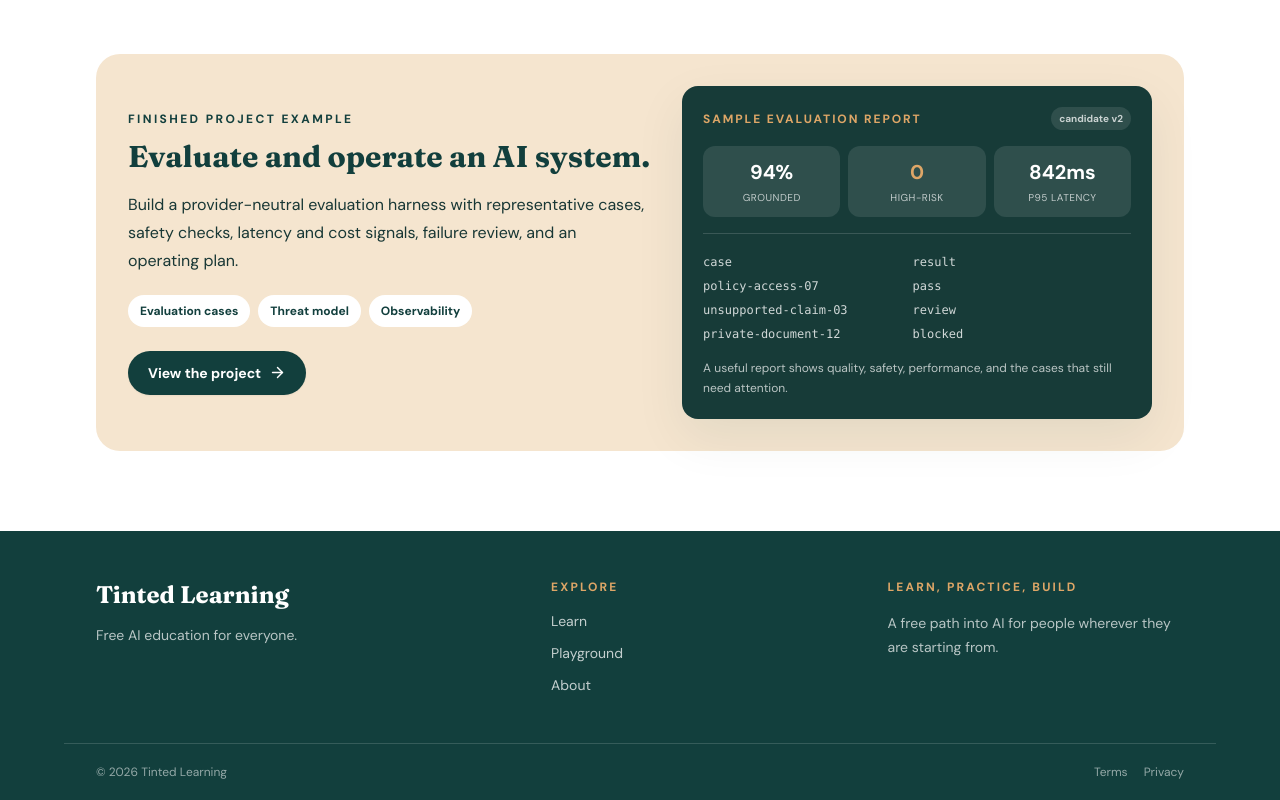
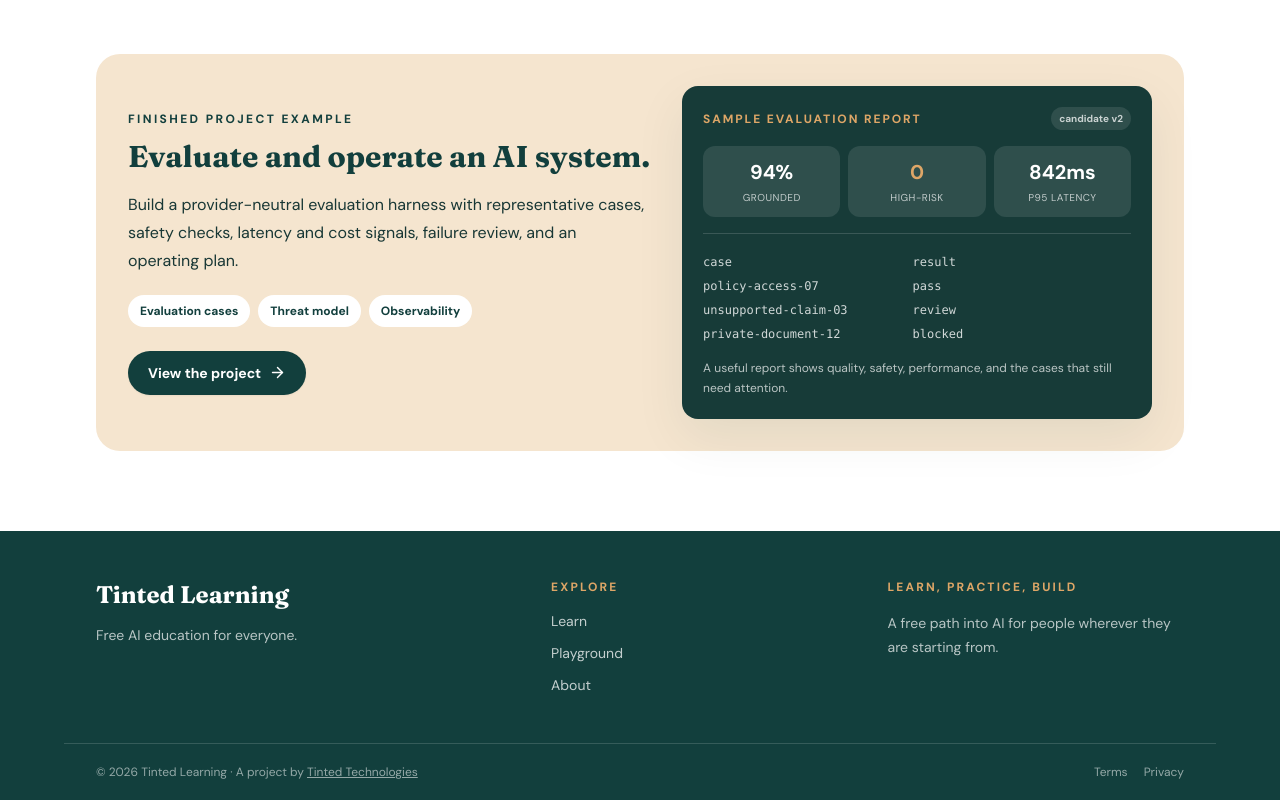
Before and after one commit to tintedtechnologies/tintedlearning, a React (Vite) app: page / in a window 1280 px wide. Shown: the part 1896-2696 px from the top of the page. Built offline with nearby package versions, Linux system fonts and the light colour scheme; no server answers.

Commit message:
Add the Tinted Technologies credit to the footer
Social links are not added yet: they need the exact accounts from Jay.

```diff
--- a/src/components/common/Footer.tsx
+++ b/src/components/common/Footer.tsx
@@ -22,7 +22,7 @@ export function Footer() {
         </div>
       </div>
       <div className="shell flex flex-col gap-3 border-t border-white/15 py-5 text-xs text-white/55 sm:flex-row sm:items-center sm:justify-between">
-        <span>© 2026 Tinted Learning</span>
+        <span>© 2026 Tinted Learning · A project by <a href="https://tintedtechnologies.com" className="underline hover:text-white" rel="noopener">Tinted Technologies</a></span>
         <div className="flex gap-4">
           <Link to="/terms" className="hover:text-white">Terms</Link>
           <Link to="/privacy" className="hover:text-white">Privacy</Link>
```
